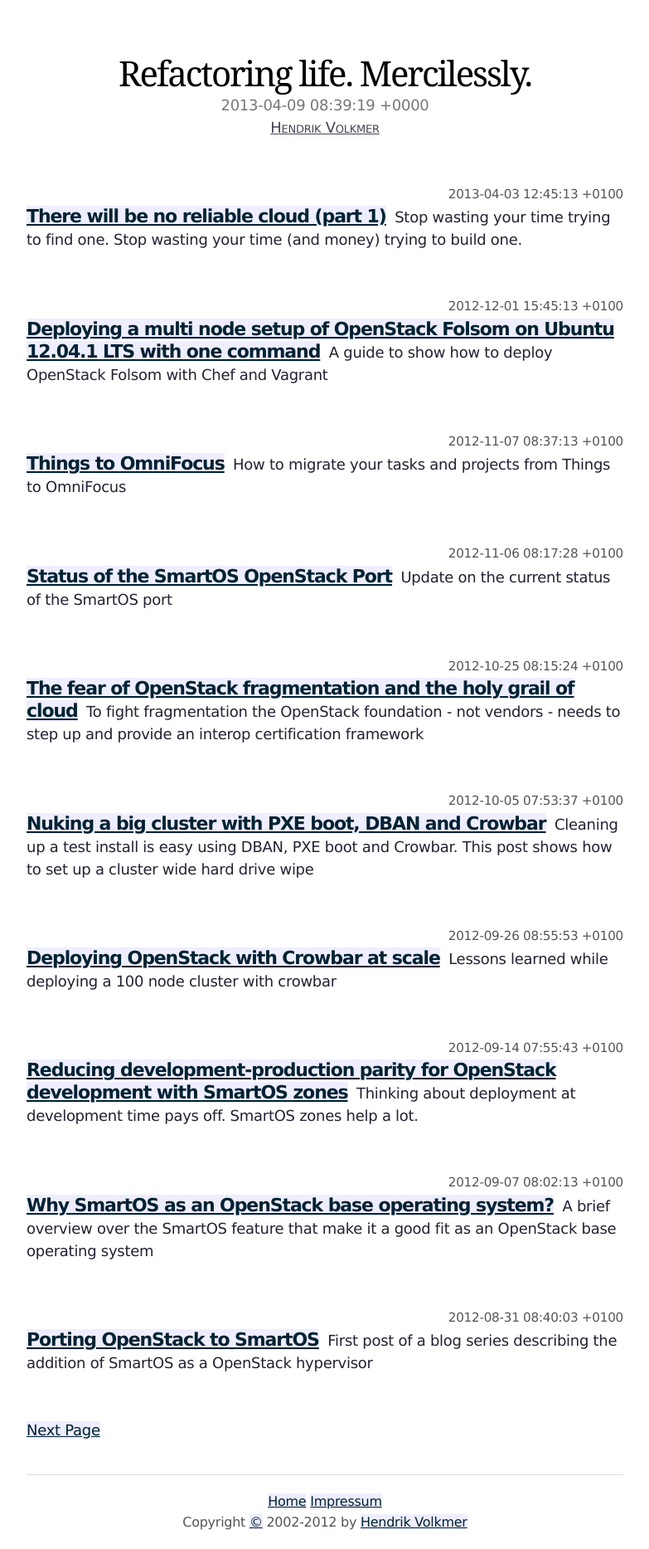
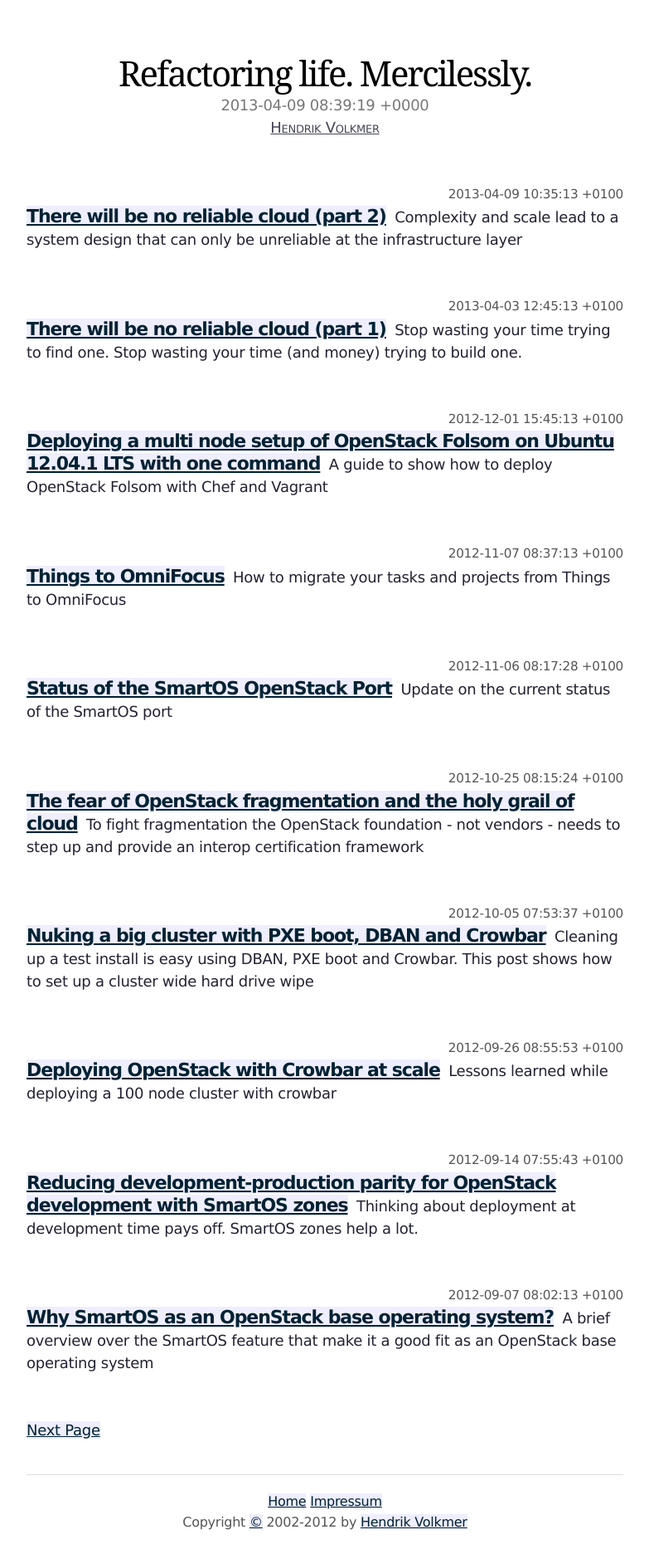
Before and after one commit to hvolkmer/website-blog-hv-de, a Jekyll site: the page built from index.html, in a window 1280 px wide. Shown: the whole page at 83% size, without its empty margins (248-1031 px from the left). Built offline with Jekyll 4.4.1, drawn with Linux system fonts in a browser that asks for light colours; Markdown is read by kramdown in place of the engine named in the settings; the list of posts is cut into pages by our own code; some of the changed lines change nothing that is shown.

Commit message:
unreliable cloud part 2

```diff
--- a/_posts/2013-04-03-there-will-be-no-reliable-cloud-part-1.md
+++ b/_posts/2013-04-03-there-will-be-no-reliable-cloud-part-1.md
@@ -43,7 +43,7 @@ Let's look at them in detail.
 
 ### Non-distributed base system with HA on top
 
-This is the classic "HA" case: Take some stateful service that is not distributed in itself like NFS (which is not distributed on the server side) or MySQL add some [Pacemaker](http://www.linux-ha.org/wiki/Pacemaker) magic with some [DRBD](http://www.drbd.org/) mixed in and your good. Or miserable.
+This is the classic "HA" case: Take some stateful service that is not distributed in itself like NFS (which is not distributed on the server side) or MySQL add some [Pacemaker](http://www.linux-ha.org/wiki/Pacemaker) magic with some [DRBD](http://www.drbd.org/) mixed in and you're good. Or miserable.
 
 If you look into the details, most of the time your basically cheating your way out of the [CAP theorem](http://en.wikipedia.org/wiki/CAP_theorem) by denying the existence of network partitions through a second network/heartbeat link.
 Also these kinds of setups are *cause* of failures more often than not. For example several github outages were caused by these kind of HA-failures: [Github Mysql failover failure](https://github.com/blog/1261-github-availability-this-week), [Github MLAG failure](https://github.com/blog/1364-downtime-last-saturday).
@@ -99,3 +99,5 @@ Well, if we look at the current approaches that are out there of the big cloud p
 So the idea of "let's just make that part more reliable - and get rid of this insane availability zone business while were at it to use just ONE big reliable backend" somehow seems to be wrong.
 
 I'll show you why this approach won't make sense (business and availability wise) in the next part. Feel free to comment, question and fight my thoughts and ideas. They can only get better by attacking them!
+
+[Read part 2](http://blog.hendrikvolkmer.de/2013/04/09/there-will-be-no-reliable-cloud-part-2/)
--- /dev/null
+++ b/_posts/2013-04-09-there-will-be-no-reliable-cloud-part-2.md
@@ -0,0 +1,105 @@
+---
+title: There will be no reliable cloud (part 2)
+description: Complexity and scale lead to a system design that can only be unreliable at the infrastructure layer
+layout: post
+category: OpenStack
+created_at: 2013-04-09 10:35:13 +0100
+---
+
+In while the [first part](blog.hendrikvolkmer.de/2013/04/03/there-will-be-no-reliable-cloud-part-1/) was more basic information and technical, the second part will be about why I think it is impossible and not viable business wise to aim for high availability of the cloud in the infrastructure layer. Part 3 will then go into why this actually isn't that bad an we can still use this "crappy infrastructure" to build systems that are available to the end user.
+
+I just want to make the following point:
+
+*Complexity + Scale => Reduced Reliability + Increased Chance of catastrophic failures*
+
+This is all this post is about.
+
+## Complexity
+
+Almost any software system is a complex system. A software system that has networking components certainly is complex and if you put it on a cloud infrastructure, I think there is no argument that this system is not complex.
+
+[Complex systems fail in certain ways](http://www.ctlab.org/documents/How%20Complex%20Systems%20Fail.pdf). If they are poorly designed these failures are catastrophic, meaning the whole system is taken down. In terms of the cloud this means: All software systems that run on the infrastructure are not available any more and may not recover ever.
+
+This is very abstract, so where does complexity show in a cloud infrastructure?
+
+### Failure domains
+
+Let's look at a basic cloud infrastructure setup (say a compute infrastructure implemented with OpenStack nova):
+
+<img src="/assets/2013/04/09/cloud-controller.png"  alt="Controller deployments" />
+
+We have a controller and four compute nodes (Hypervisors). Now the controller is certainly a Single point of failure, so let's add another one (HA!). You can immediately see how this increased the complexity! And if the failover fails you gained nothing.
+
+Compare that with the approach of - instead of adding another HA-style controller - creating another zone which itself is as simple (and unreliable) as the basic example.
+
+If you just look at one zone it is unreliable and does not seem to make sense. But if you look at the whole system consisting of two zones you can actually see that you gained something: You have two independent(!) systems with known failure semantics: Failure of one controller in zone 1 will never lead to a failure of zone 2.
+
+Of course you have to build your system in a way to make use of this. This is topic of part 3.
+
+Why is this approach useful? Remember: Almost any public cloud provider takes this approach. And please don't start to argue that one controller per zone is not a good idea and you still need HA for that. This is a pattern. Of course you should make the controller in a zone as reliable as possible - taking into account the trade-offs of zone failure and costs.
+
+> At the controller level you can actually make that piece of the infrastructure more reliable with very small costs. In the OpenStack case: Just add a MySQL galera cluster, [UCARP](http://www.pureftpd.org/project/ucarp) virtual IP in front and you're basically done. 1 changed component and 1 additional component is a small price to pay for the gain.
+
+The main idea here is about the "failure domain" pattern which splits and reduces complexity instead of increasing it using dependent systems like HA-pairs.
+
+### Some math - or not
+
+Ever since statistics class in school, I've had the gut feeling that using probabilities in the real world is somehow wrong. I was thrilled [to read](http://www.amazon.com/The-Black-Swan-Improbable-Robustness/dp/081297381X/) my feeling was right. There is actually a good video about the whole topic by Michael Nygard [Reliablity engineering matters except when it doesn't](http://www.infoq.com/presentations/Reliability-Engineering-Matters-Except-When-It-Doesnt). Please watch the whole thing or don't watch it at all. If you stop half way, you'll get everything wrong.
+
+>> "It is often the failover mechanisms themselves that generate the failure" - Michael Nygard @ 20:20 in "Reliablity engineering matters except when it doesn't"
+
+The basic heuristic for reliability of systems is:
+
+*The higher the number of dependent components => the lower the overall availability and the bigger the impact of failure*
+
+And this is not a linear dependency. As soon as you introduce a dependency like a central service of any kind (think network filesystem, SAN, the network itself) you add a dependency.
+
+So if you consider this and now think of a cloud system that uses say 1000 compute nodes which, for normal operation, cloud be rather independent. Then you add some crazy HA-failover logic to your cloud management software that is supposed to fail over VMs via live migration from any node to any node. Well, congratulations, you just *decreased* the reliability of your overall system and *increased* the risk and impact of failure (total system failure!) by orders of magnitude because you just tied all compute nodes to each other.
+
+An example that shows up again and again are failures of AWS EBS as a common source of AWS AZ failure, [like the one around christmas last year](http://www.forbes.com/sites/kellyclay/2012/06/30/aws-power-outage-questions-reliability-of-public-cloud/). The Elastic LB had a dependency on EBS. EBS fails. Now the whole region is down.
+
+<img src="/assets/2013/04/09/central-fs.png" alt="Central FS dependency - Can you spot the problem?" />
+
+I actually did not provide any calculation here - because I think you can only miscalculate here and come to the conclusion that "it's actually not that bad". It is important to get the  connections and implications between dependencies, complexity and how scale increases the impact and likelihood of failure (even if you cannot say by how much).
+
+Another thing to consider when using the math-toolkit: Most of the reliability calculations that are used, come from mechanical engineering where things actually behave in a somewhat predictable manner. When you're dealing with just bare metal servers this may apply. If you add virtualisation you now have software added to the stack. And software failure characteristics are very different from hardware.
+
+Also complexity and non-independent system change the calculations drastically - and you still have to predict probabilities. System failures are no dice rolls!
+
+If you're interested in the math (and where it works and where it doesn't), watch the video mentioned above and read [this paper](http://papers.ssrn.com/sol3/papers.cfm?abstract_id=1850428) if you think you can somehow predict stuff in a real, complex system.
+
+### Problems with failures in big complex systems
+
+Another problem with complexity + scale is the type of failures you get. Most of the failures start local and small but then turn into cascading failures like this [Google App Engine failure](http://googleappengine.blogspot.de/2012/10/about-todays-app-engine-outage.html).
+
+There are many ways this can happen and a few ways you can protect against this - some of which are shown in [Release It!](http://www.amazon.de/Release-It-Production-Ready-Pragmatic-Programmers/dp/0978739213/).
+
+The general approach here is: make failure as local as possible and if something starts to go wrong, make it fail hard and small and contain the failure. Again: Defined small, failure domains and independent systems.
+
+If you have a lot of dependencies in the infrastructure you're not only increasing the likelihood of failure but also make recovery harder. The [Thundering herd problem](http://en.wikipedia.org/wiki/Thundering_herd_problem) comes to mind.[AWS EBS](https://aws.amazon.com/message/680342/) has been hit by this more than once.
+
+## The importance of partial failure
+
+Even though the system design that is communicated to the outside is "expect one complete cloud zone failure" it is important to design the system so that it can actually fail partially and work in a degraded mode. So to have small failure domains (e.g. compute nodes) that fail in a predictable manner (e.g completely and only in hardware) helps with that. So a degraded operation might be: 20 of 100 nodes failed but the other 80 are fine and don't care about the failure.
+
+>> One of my favourite examples of partial failure/degraded operation is the Airbus flight control software with its different [flight control laws](http://en.wikipedia.org/wiki/Flight_control_modes_\(electronic\)#Flight_control_laws_.28Airbus.29). A lot of stuff can fail and the plane is still maneuverable. As far as I know nobody ever died from a failure of this system.
+
+## You have to design for failure anyway
+
+There's a great post about [UDP clouds vs. TCP clouds](http://it20.info/2011/04/tcp-clouds-udp-clouds-design-for-fail-and-aws/) clouds. I like the analogy. I disagree with Massimo's conclusion: He puts it as if with TCP you'd never really expect a "connection reset" or anything like that because TCP is reliable. The truth is: You have to design for failure anyway! It does not matter how reliable your underlying infrastructure is. And you can actually implement some very performant and reliable applications on top of UDP… ask some of the IT guys at Wall Street.
+
+## Business side of things
+
+There are also costs to provide reliability at cloud scale. One of the best papers on this topic certainly is [The Datacenter as a Computer: An Introduction to the Design of Warehouse-Scale Machines](http://research.google.com/pubs/pub35290.html). It basically comes to the conclusion that [Software reliability is cheaper than hardware reliability at scale](http://samj.net/2012/03/simplifying-cloud-reliability.html) because the additional costs of a software deployment are basically zero.
+
+One thing to consider here is also this scenario: Most web scale systems consist of a large stateless part and a small stateful part. The stateless part is easily scalable via scale out and a single component does not have to be reliable. Using this setup, it does not make sense to host the stateless part of the system on a highly reliable cloud system (if we pretend that it exists). You don't want to cast pearls before swine, do you?
+
+The main idea of a compute cloud is to be a general purpose compute environment. To make it as flexible and cheap as possible for customers to use, it does not make sense to provide a super reliable infrastructure.
+
+## Now what?
+
+I hopefully showed why a single compute node or zone of the cloud will never be reliable. This "reliable cloud" problem really only exists if you think about compute instances in the cloud of "physical servers". [They really aren't servers](http://www.jamiebegin.com/why-an-ec2-instance-isnt-a-server/). So the real question really becomes: WHAT does have to be reliable and does it have to be a certain part of the infrastructure? Everybody seems to have accepted that hard disks will fail all the time and we find ways to design around it. I think the same is true for "the server" in a cloud setting or better "the cloud compute instance".
+
+So if we accept this reality and move on, it turns out we can actually build reliable applications on top of such infrastructure. Mission critical apps in the cloud? Well, [NASA does it](http://www.infoq.com/presentations/Keynote-MythBusters-Cloud-Computing-NASA) and they don't seem to use their rocket scientists to solve that problem.
+
+More in part 3.
```
Also changed, not shown: assets/2013/04/09/central-fs.png (added), assets/2013/04/09/cloud-controller.png (added), 1 other file.
